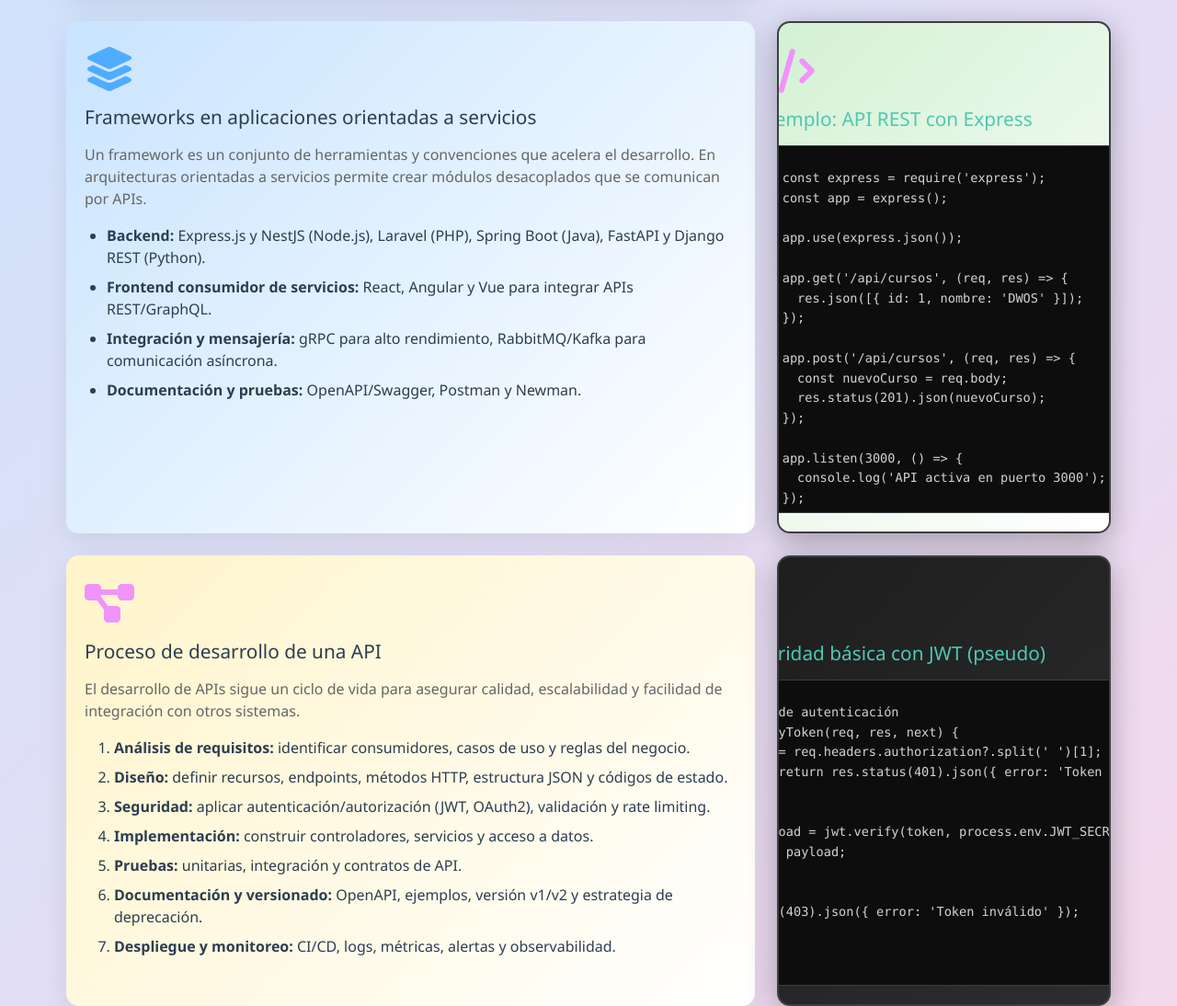
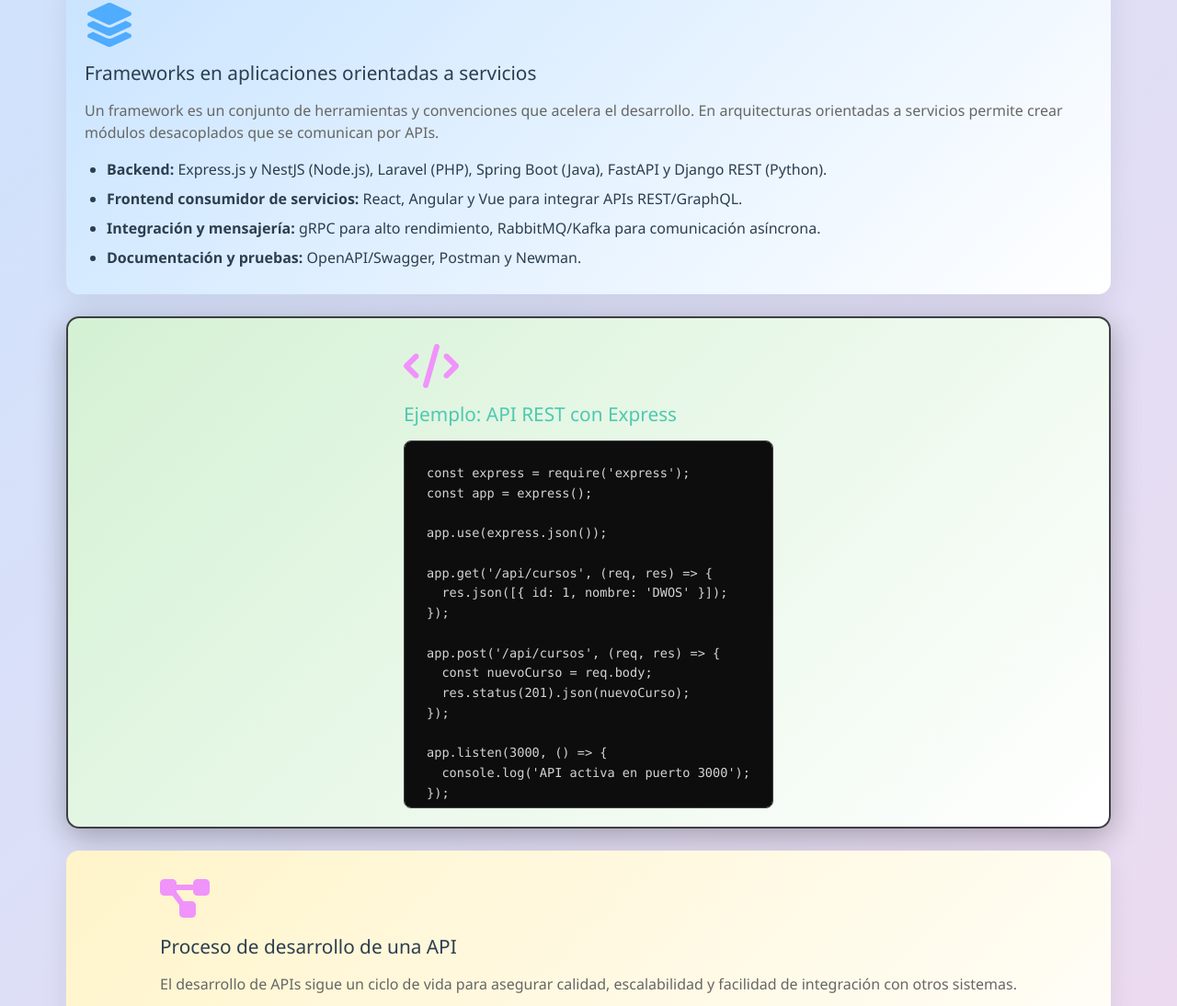
Before and after one commit to romemz/portafolio, a plain HTML site: page html/unidad3.html in a window 1280 px wide. Shown: the part 567-1661 px from the top of the page at 92% size. Drawn offline with nearby package versions, Linux system fonts and the light colour scheme.

Commit message:
Update unidad3.html

```diff
--- a/html/unidad3.html
+++ b/html/unidad3.html
@@ -8,6 +8,22 @@
 <link href="https://cdnjs.cloudflare.com/ajax/libs/font-awesome/6.4.0/css/all.min.css" rel="stylesheet">
 <link href="../styles/style.css" rel="stylesheet">
 <link href="../styles/unidad2.css" rel="stylesheet">
+<style>
+    .unit-content .code-card pre {
+        white-space: pre-wrap;
+        word-break: break-word;
+        overflow-x: hidden;
+    }
+
+    .unit-content .code-card code {
+        white-space: pre-wrap;
+        word-break: break-word;
+    }
+
+    .unit-content .code-card h3 {
+        word-break: break-word;
+    }
+</style>
 </head>
 <body>
     <!-- Header -->
@@ -72,7 +88,7 @@
                     </div>
                 </div>
 
-                <div class="unit-card code-card medium">
+                <div class="unit-card code-card wide">
                     <div class="unit-card-content">
                         <h3><i class="fas fa-code icon-code"></i>Ejemplo: API REST con Express</h3>
                         <pre><code>const express = require('express');
@@ -111,7 +127,7 @@ app.listen(3000, () => {
                     </div>
                 </div>
 
-                <div class="unit-card code-card medium">
+                <div class="unit-card code-card wide">
                     <div class="unit-card-content">
                         <h3><i class="fas fa-shield-alt icon-laptop"></i>Ejemplo: Seguridad básica con JWT (pseudo)</h3>
                         <pre><code>// Middleware de autenticación
```
